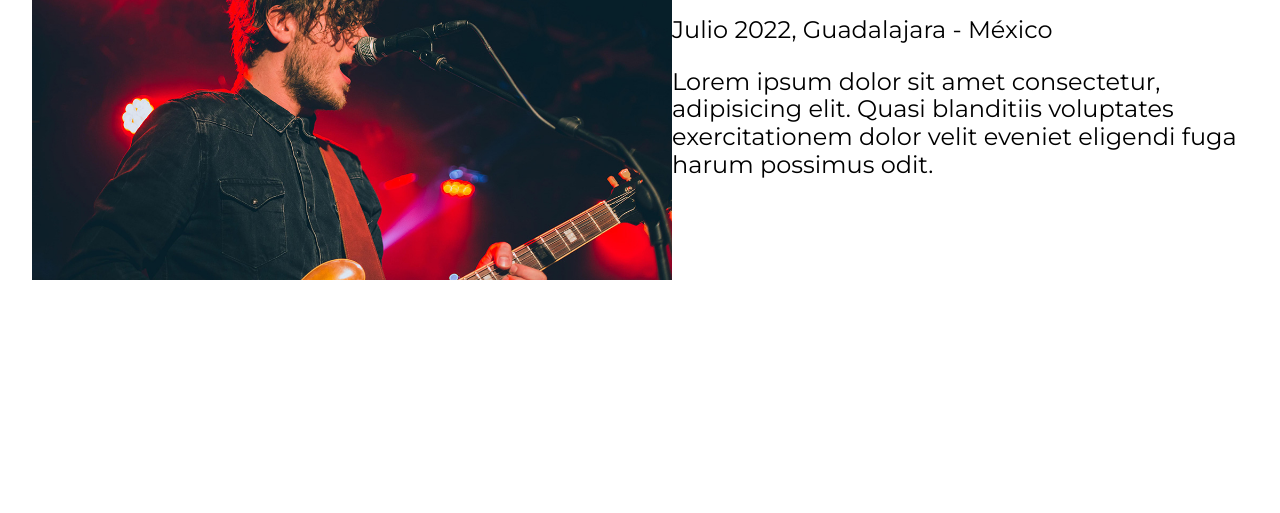
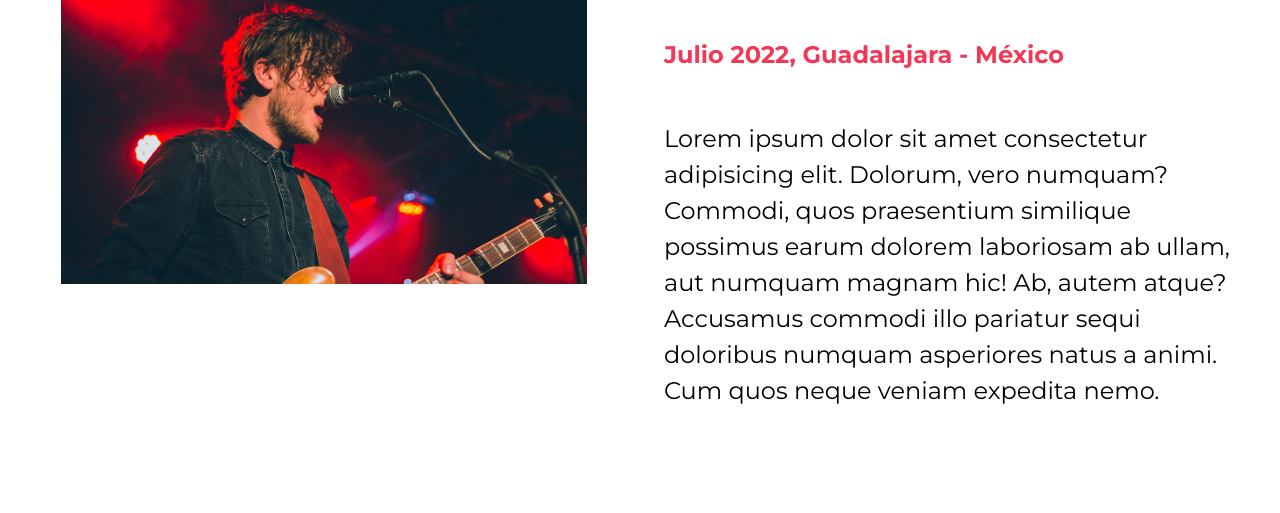
Before and after one commit to osk-max/festivalMusica, a website: page index.html in a window 1280 px wide. Shown: the part 906-1419 px from the top of the page. Before the commit the page ends 1191 px from the top, so only its background shows below. Drawn offline with Linux system fonts and the light colour scheme.

Commit message:
Se organizo la seccion del evento

```diff
--- a/index.html
+++ b/index.html
@@ -42,7 +42,7 @@
         <div class="contenido-festival">
             <h2>Rock & EDM Festival</h2>
             <p class="fecha">Julio 2022, Guadalajara - México</p>
-            <p>Lorem ipsum dolor sit amet consectetur, adipisicing elit. Quasi blanditiis voluptates exercitationem dolor velit eveniet eligendi fuga harum possimus odit.</p>
+            <p>Lorem ipsum dolor sit amet consectetur adipisicing elit. Dolorum, vero numquam? Commodi, quos praesentium similique possimus earum dolorem laboriosam ab ullam, aut numquam magnam hic! Ab, autem atque? Accusamus commodi illo pariatur sequi doloribus numquam asperiores natus a animi. Cum quos neque veniam expedita nemo.</p>
         </div><!-- contenido-header -->
     </section><!-- sobre-festival -->
 
--- a/src/scss/base/_globales.scss
+++ b/src/scss/base/_globales.scss
@@ -17,6 +17,7 @@ body {
 p {
   font-size: 1.5rem;
   color: v.$negro;
+  line-height: 1.5;
 }
 a {
   font-size: 1.5rem;
@@ -35,6 +36,11 @@ h3 {
   font-size: 2rem;
 }
 
+img {
+  max-width: 100%;
+  display: block;
+}
+
 .contenedor {
   width: 95%;
   max-width: 120rem;
--- a/src/scss/base/_mixins.scss
+++ b/src/scss/base/_mixins.scss
@@ -20,3 +20,8 @@
     @content;
   }
 }
+@mixin grid($columnas, $espaciado) {
+  display: grid;
+  grid-template-columns: repeat($columnas, 1fr);
+  gap: $espaciado;
+}
--- a/src/scss/layout/_festival.scss
+++ b/src/scss/layout/_festival.scss
@@ -2,27 +2,34 @@
 @use 'base/mixins' as m;
 
 .sobre-festival {
-  display: grid;
-  grid-template-columns: repeat(2, 1fr);
-  align-items: center;
-  justify-content: center;
-
-
-  .imagen img{
-    width: 40rem;
-
-
+  padding: 5rem 0;
+  @include m.tablet {
+    @include m.grid(2, 3rem);
   }
 
+  .imagen {
+    display: flex;
+    flex-direction: column;
+    align-items: center;
 
+    img {
+      max-width: 90%;
+    }
+  }
 }
+
 .contenido-festival {
-  h2 {
+  display: flex;
+  flex-direction: column;
+  justify-content: center;
+  margin-top: 2.5rem;
 
-  }
-  .fecha {
-
+  @include m.tablet {
+    margin-top: 0;
   }
 
-
+  .fecha {
+    color: v.$rosa;
+    font-weight: 700;
+  }
 }
```
Also changed, not shown: build/css/app.css.
